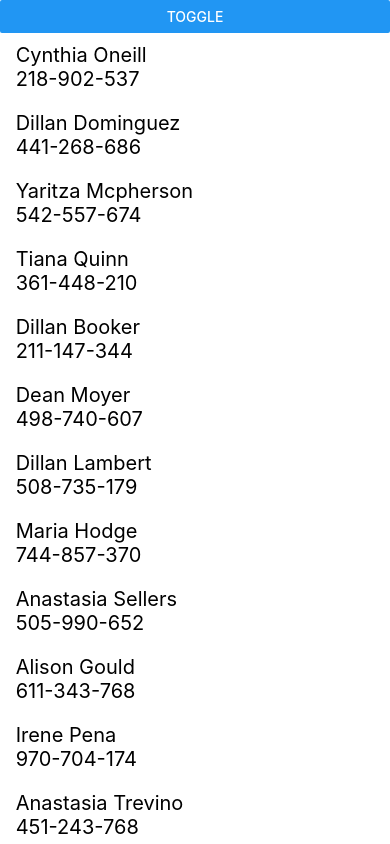
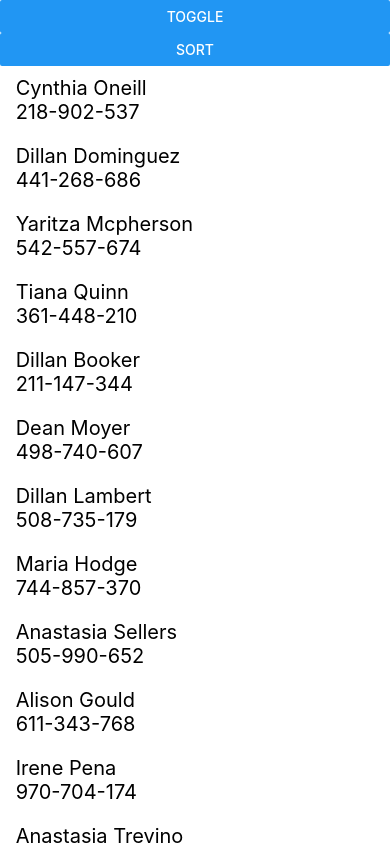
Before and after one commit to kaungnyuntsan/Contacts, a React Native app: screen / in a window 390 px wide. Built offline with nearby package versions, Linux system fonts and the light colour scheme.

Commit message:
sort working

```diff
--- a/App.js
+++ b/App.js
@@ -14,17 +14,21 @@ import { ContactsList } from "./ContactsList";
 
 export default function App() {
   const [contactsView, setContactsView] = useState(true);
+  const [contacts, setContacts] = useState(randomContacts);
+
+  const renderItem = ({ item }) => <ContactsList {...item} />;
 
   return (
     <SafeAreaView style={styles.container}>
       <Button title="toggle" onPress={() => setContactsView(!contactsView)} />
+      <Button title="sort" onPress={() => {}} />
       {contactsView && (
         <FlatList
-          data={randomContacts}
+          data={contacts}
           // renderItem={({ item }) => (
           //   <ContactsList key={item.key} name={item.name} phone={item.phone} />
           // )}
-          renderItem={({ item }) => <ContactsList {...item} />}
+          renderItem={renderItem}
         />
       )}
     </SafeAreaView>
```
